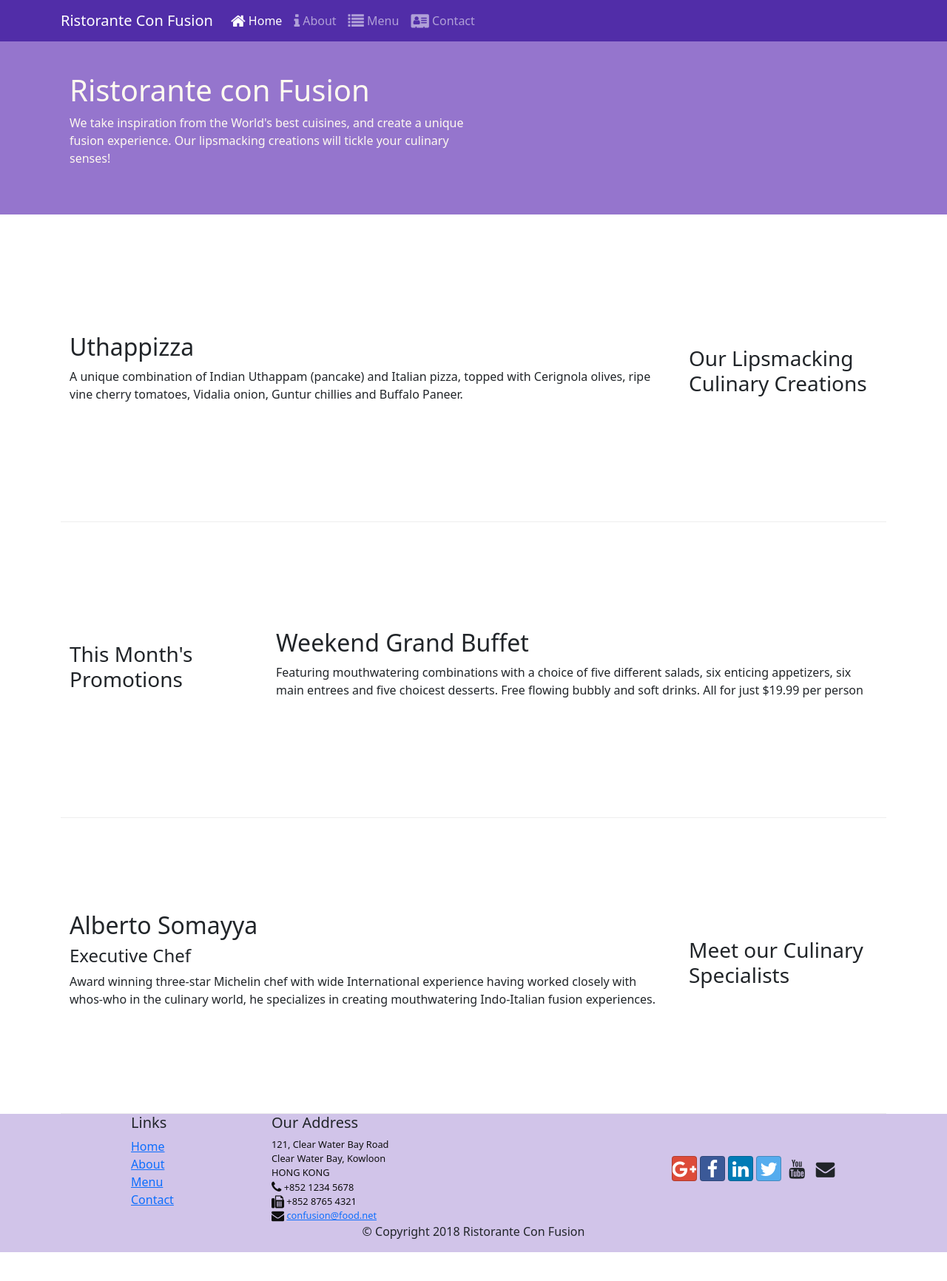
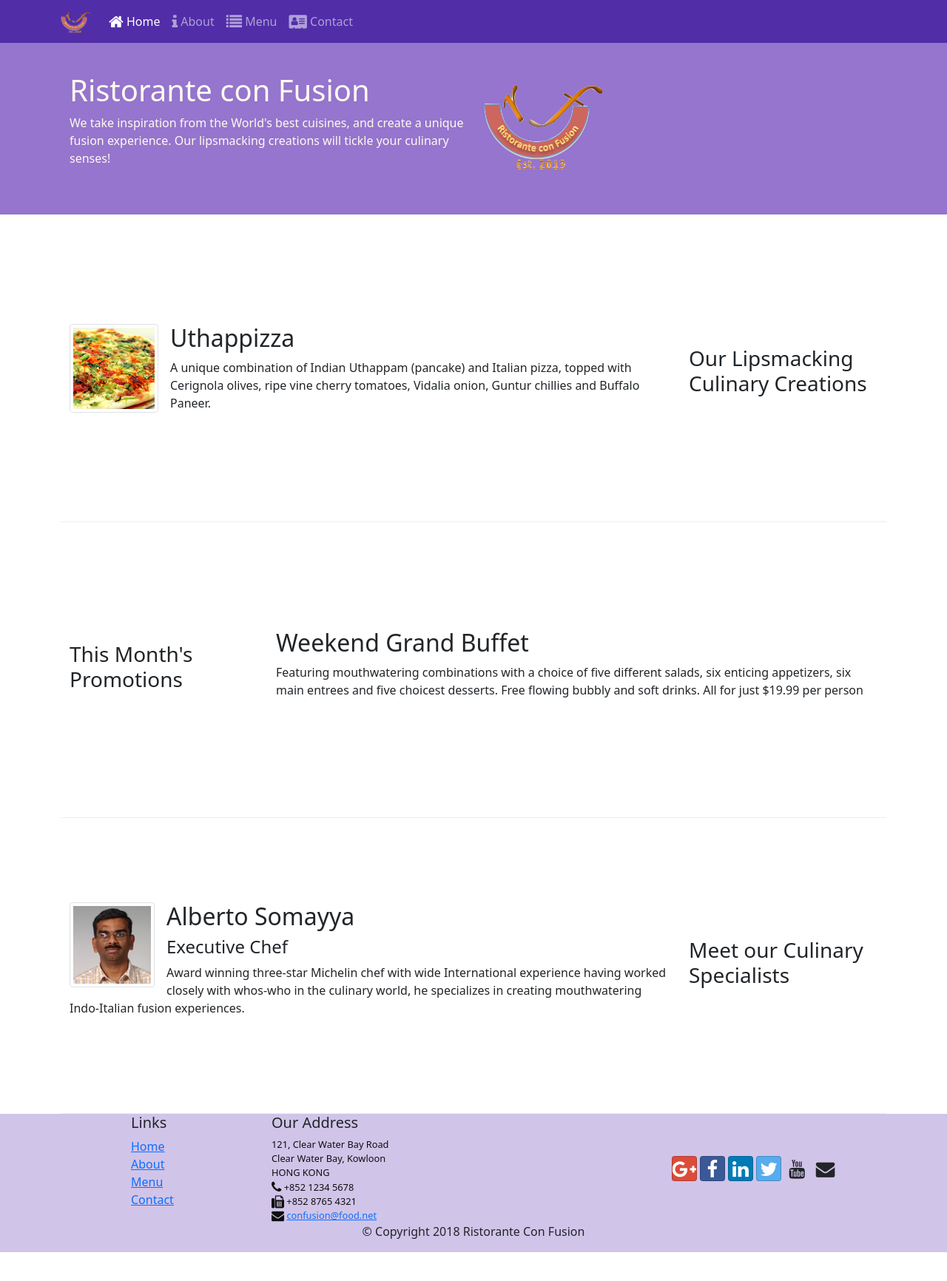
Before and after one commit to amad3usz/conFusion, a website: page index.html in a window 1280 px wide. Shown: the whole page at 74% size. Drawn offline with nearby package versions, Linux system fonts and the light colour scheme.

Commit message:
Images and Media

```diff
--- a/index.html
+++ b/index.html
@@ -21,7 +21,7 @@
 					<!--need 'bs' in data toggle and target-->
 					<span class="navbar-toggler-icon"></span>
 				</button>
-				<a class="navbar-brand mr-auto" href="#">Ristorante Con Fusion</a>
+				<a class="navbar-brand mr-auto" href="#"><img src="img/logo.png" height="30" width="41" /></a>
 				<div class="collapse navbar-collapse" id="Navbar">
 					<ul class="navbar-nav mr-auto">
 						<li class="nav-item">
@@ -48,7 +48,9 @@
 						<h1>Ristorante con Fusion</h1>
 						<p>We take inspiration from the World's best cuisines, and create a unique fusion experience. Our lipsmacking creations will tickle your culinary senses!</p>
 					</div>
-					<div class="col-12 col-sm"></div>
+					<div class="col-12 col-sm-3 align-self-center">
+						<img src="img/logo.png" class="img-fluid" />
+					</div>
 				</div>
 			</div>
 		</header>
@@ -59,10 +61,17 @@
 					<h3>Our Lipsmacking Culinary Creations</h3>
 				</div>
 				<div class="col com-sm order-sm-first col-md">
-					<h2>Uthappizza</h2>
-					<p>
-						A unique combination of Indian Uthappam (pancake) and Italian pizza, topped with Cerignola olives, ripe vine cherry tomatoes, Vidalia onion, Guntur chillies and Buffalo Paneer.
-					</p>
+					<div class="media">
+						<!--mr renamed to me-->
+						<img class="d-flex me-3 img-thumbnail align-self-center float-start" src="/img/uthappizza.png" alt="uthappizza" />
+						<div class="media-body">
+							<h2 class="mt-0">Uthappizza</h2>
+							<p>
+								A unique combination of Indian Uthappam (pancake) and Italian pizza, topped with Cerignola olives, ripe vine cherry tomatoes, Vidalia onion, Guntur chillies and Buffalo
+								Paneer.
+							</p>
+						</div>
+					</div>
 				</div>
 			</div>
 
@@ -84,12 +93,17 @@
 					<h3>Meet our Culinary Specialists</h3>
 				</div>
 				<div class="col com-sm oreder-sm-first col-md">
-					<h2>Alberto Somayya</h2>
-					<h4>Executive Chef</h4>
-					<p>
-						Award winning three-star Michelin chef with wide International experience having worked closely with whos-who in the culinary world, he specializes in creating mouthwatering
-						Indo-Italian fusion experiences.
-					</p>
+					<div class="media">
+						<img class="d-flex me-3 align-self-center img-thumbnail float-start" src="img/alberto.png" alt="alberto" />
+						<div class="media-body">
+							<h2>Alberto Somayya</h2>
+							<h4>Executive Chef</h4>
+							<p class="d-none d-sm-block">
+								Award winning three-star Michelin chef with wide International experience having worked closely with whos-who in the culinary world, he specializes in creating
+								mouthwatering Indo-Italian fusion experiences.
+							</p>
+						</div>
+					</div>
 				</div>
 			</div>
 		</div>
```
Also changed, not shown: aboutus.html (+5 -3 lines), contactus.html (+4 -2 lines), img/alberto.png (added), img/buffet.png (added), img/logo.png (added), img/uthappizza.png (added).
